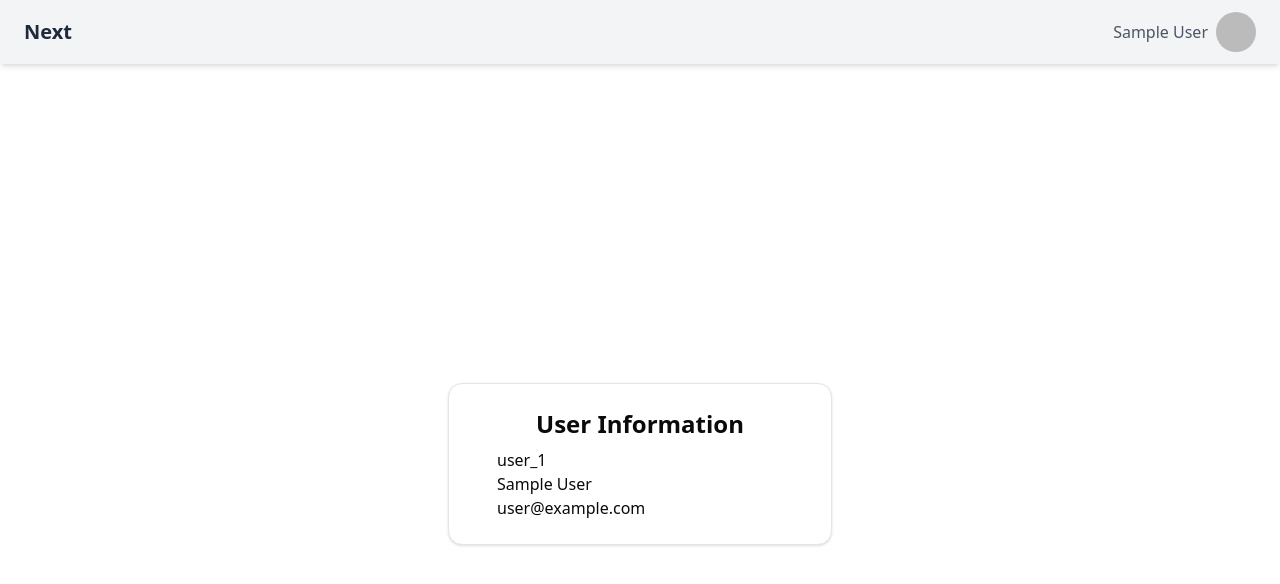
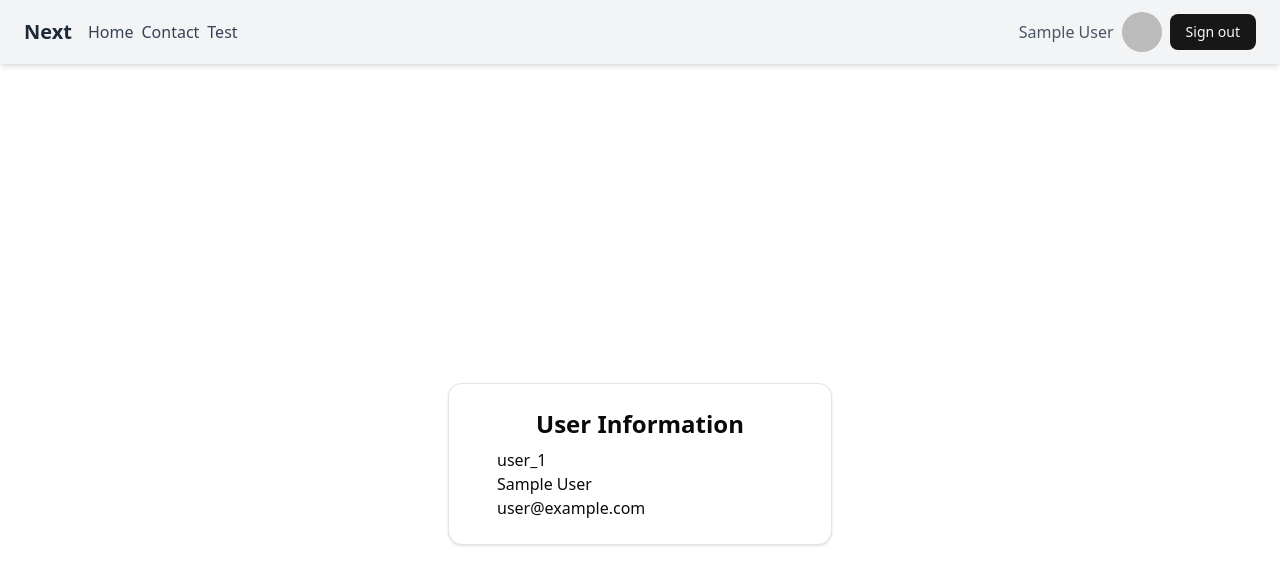
Before and after one commit to MohammedAmr04/next-structure, a Next.js app: page /en in a window 1280 px wide. Shown: the top 584 px of the page. Built offline with nearby package versions, Linux system fonts and the light colour scheme; no server answers; sample sign-in values are in the browser's storage.

Commit message:
Add navigation header component and integrate user session; update translations for navigation links and logout functionality

```diff
--- /dev/null
+++ b/app/[locale]/_components/NavagationHeader.tsx
@@ -0,0 +1,47 @@
+import { getServerSession } from "next-auth";
+import { getTranslations } from "next-intl/server";
+import Image from "next/image";
+import Link from "next/link";
+import LogoutButton from "@/components/common/LogoutButton";
+
+async function NavgationHeader() {
+  const session = await getServerSession();
+  const t = await getTranslations("common");
+  const n = await getTranslations("nav");
+  return (
+    <header className="w-full bg-gray-100 shadow-md px-6 py-3 flex items-center justify-between">
+      <div className="flex items-center gap-4">
+        <div className="text-xl font-bold text-gray-800">{t("appName")}</div>
+        <nav className="flex items-center gap-2">
+          <Link href="./" className="text-gray-700 hover:underline">
+            {n("home")}
+          </Link>
+          <Link href="./home" className="text-gray-700 hover:underline">
+            {n("contact")}
+          </Link>
+          <Link href="./test" className="text-gray-700 hover:underline">
+            {n("test")}
+          </Link>
+        </nav>
+      </div>
+
+      <div className="flex items-center gap-2">
+        <span className="text-gray-600">{session?.user?.name}</span>
+        {session?.user?.image && (
+          <>
+            <Image
+              width={60}
+              height={60}
+              src={session?.user?.image || "/avatar-placeholder.png"}
+              alt={t("avatarAlt")}
+              className="w-10 h-10 rounded-full object-cover"
+            />
+            <LogoutButton />
+          </>
+        )}
+      </div>
+    </header>
+  );
+}
+
+export default NavgationHeader;
--- a/app/[locale]/layout.tsx
+++ b/app/[locale]/layout.tsx
@@ -5,6 +5,7 @@ import { notFound } from "next/navigation";
 import { routing } from "@/i18n/routing";
 import Providers from "@/components/providers";
 import { getTranslations, setRequestLocale } from "next-intl/server";
+import NavgationHeader from "./_components/NavagationHeader";
 
 const geistSans = Geist({
   variable: "--font-geist-sans",
@@ -16,12 +17,7 @@ const geistMono = Geist_Mono({
   subsets: ["latin"],
 });
 
-export async function generateMetadata({
-  params,
-}: {
-  params: { locale: string };
-}) {
-  const { locale } = params;
+export async function generateMetadata() {
   const t = await getTranslations("common");
   return {
     title: t("title"),
@@ -53,7 +49,10 @@ export default async function LocaleLayout({ children, params }: Props) {
       <body
         className={`${geistSans.variable} ${geistMono.variable} antialiased`}
       >
-        <Providers>{children}</Providers>
+        <Providers>
+          <NavgationHeader />
+          {children}
+        </Providers>
       </body>
     </html>
   );
--- a/app/[locale]/page.tsx
+++ b/app/[locale]/page.tsx
@@ -7,7 +7,6 @@ import {
   CardTitle,
 } from "@/components/ui/card";
 import { getServerSession } from "next-auth";
-import Image from "next/image";
 import { getTranslations } from "next-intl/server";
 
 async function Page() {
@@ -16,26 +15,13 @@ async function Page() {
 
   return (
     <>
-      <header className="w-full bg-gray-100 shadow-md px-6 py-3 flex justify-between items-center">
-        <div className="text-xl font-bold text-gray-800">{t("appName")}</div>
-
-        <div className="flex items-center space-x-2">
-          <span className="text-gray-600">{session?.user?.name || t("user")}</span>
-          <Image
-            width={60}
-            height={60}
-            src={session?.user?.image || "/avatar-placeholder.png"}
-            alt={t("avatarAlt")}
-            className="w-10 h-10 rounded-full object-cover"
-          />
-        </div>
-      </header>
-
       {/* Main content */}
       <main className="h-screen flex items-center justify-center">
         <Card className="min-w-sm mx-auto">
           <CardHeader>
-            <CardTitle className="text-center text-2xl">{t("userInformation")}</CardTitle>
+            <CardTitle className="text-center text-2xl">
+              {t("userInformation")}
+            </CardTitle>
             {session && (
               <CardContent>
                 <p>{session?.user.id}</p>
--- a/app/[locale]/test/page.tsx
+++ b/app/[locale]/test/page.tsx
@@ -10,7 +10,7 @@ import { useTranslations, useLocale } from "next-intl";
 export default function Page() {
   const [state, action, isPending] = useActionState(getTest, []);
   const t = useTranslations("test");
-  const locale = useLocale();
+  const locale = useLocale() as "en" | "ar";
 
   return (
     <div className="max-w-6xl mx-auto p-6 space-y-6">
@@ -57,11 +57,11 @@ export default function Page() {
           >
             {/* Content */}
             <h3 className="line-clamp-1 text-lg font-semibold">
-              {product.title[locale as keyof typeof product.title]}
+              {product.title[locale]}
             </h3>
 
             <p className="mt-1 text-sm text-muted-foreground">
-              {product.category[locale as keyof typeof product.category]}
+              {product.category[locale]}
             </p>
 
             <div className="mt-3 flex items-center justify-between">
--- /dev/null
+++ b/components/common/LogoutButton.tsx
@@ -0,0 +1,21 @@
+"use client";
+
+import { signOut } from "next-auth/react";
+import { useTranslations, useLocale } from "next-intl";
+import { Button } from "../ui/button";
+
+export default function LogoutButton() {
+  const t = useTranslations("common");
+  const locale = useLocale();
+
+  return (
+    <Button
+      onClick={() => signOut({ callbackUrl: `/${locale}` })}
+      className={"text-sm hover:underline "}
+      title={t("logout")}
+      aria-label={t("logout")}
+    >
+      {t("logout")}
+    </Button>
+  );
+}
--- a/messages/ar.json
+++ b/messages/ar.json
@@ -5,8 +5,14 @@
     "appName": "نيكست",
     "user": "مستخدم",
     "avatarAlt": "الصورة",
+    "logout": "تسجيل الخروج",
     "userInformation": "معلومات المستخدم",
     "noUserDescription": "لا يوجد مستخدم مسجل الدخول. الرجاء تسجيل الدخول لعرض معلوماتك."
+  },
+  "nav": {
+    "home": "الصفحة الرئيسية",
+    "contact": "اتصل",
+    "test": "اختبار"
   },
   "auth": {
     "signInWithGitHub": "تسجيل الدخول عبر GitHub"
--- a/messages/en.json
+++ b/messages/en.json
@@ -5,8 +5,14 @@
     "appName": "Next",
     "user": "User",
     "avatarAlt": "Avatar",
+    "logout": "Sign out",
     "userInformation": "User Information",
     "noUserDescription": "No user is logged in. Please sign in to see your information."
+  },
+  "nav": {
+    "home": "Home",
+    "contact": "Contact",
+    "test": "Test"
   },
   "auth": {
     "signInWithGitHub": "Sign in with GitHub"
```
